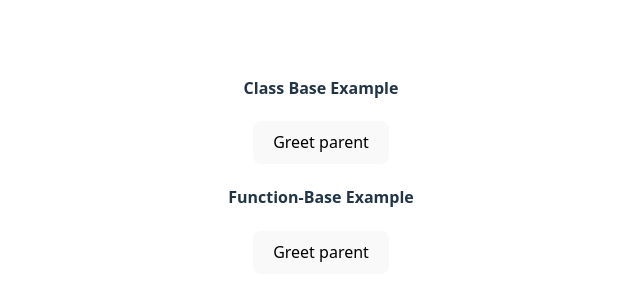
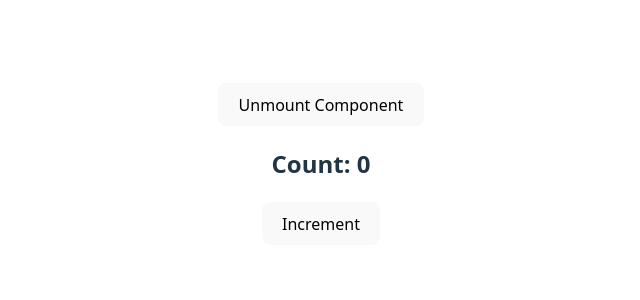
Before and after one commit to DarshanARahate/React-JS-Examples-August-2025, a React (Vite) app in the folder ReactCoreExamples/ReactFundamentalExample_1/: page / in a window 1280 px wide. Shown: the part 236-536 px from the top of the page, without its empty margins (319-959 px from the left). Built offline with nearby package versions, Linux system fonts and the light colour scheme.

Commit message:
LifeCycle of class base component

```diff
--- a/ReactCoreExamples/ReactFundamentalExample_1/src/App.jsx
+++ b/ReactCoreExamples/ReactFundamentalExample_1/src/App.jsx
@@ -11,7 +11,7 @@ import FunctionClick from './components/FunctionClick'
 import BindingEventHandlers from './components/ BindingEventHandlers'
 import MethodsAsPropsParentClassBase from './components/MethodsAsPropsParentClassBase'
 import MethodsAsPropsParentFunctionalBase from './components/MethodsAsPropsParentFunctionalBase'
-
+import ParentLifeCycle from './components/lifecycle/ParentLifeCycle'
 
 function App() {
   const [count, setCount] = useState(0)
@@ -39,8 +39,11 @@ function App() {
 
       {/* <BindingEventHandlers /> */}
 
-      <MethodsAsPropsParentClassBase />
-      <MethodsAsPropsParentFunctionalBase />
+      {/* <MethodsAsPropsParentClassBase />
+      <MethodsAsPropsParentFunctionalBase /> */}
+
+        <ParentLifeCycle />
+
     </div>
 
   )
--- /dev/null
+++ b/ReactCoreExamples/ReactFundamentalExample_1/src/components/lifecycle/ErrorBoundary.jsx
@@ -0,0 +1,28 @@
+import React , {Component} from "react";
+
+
+// ErrorBoundary to demonstrate error handling lifecycle
+export default class ErrorBoundary extends  Component {
+  constructor(props) {
+    super(props);
+    this.state = { hasError: false };
+    console.log("ErrorBoundary: constructor");
+  }
+
+  static getDerivedStateFromError(error) {
+    console.log("ErrorBoundary: getDerivedStateFromError");
+    return { hasError: true };
+  }
+
+  componentDidCatch(error, info) {
+    console.log("ErrorBoundary: componentDidCatch", error, info);
+  }
+
+  render() {
+    console.log("ErrorBoundary: render");
+    if (this.state.hasError) {
+      return <h2>Something went wrong!</h2>;
+    }
+    return this.props.children;
+  }
+}
--- /dev/null
+++ b/ReactCoreExamples/ReactFundamentalExample_1/src/components/lifecycle/LifecycleDemo.jsx
@@ -0,0 +1,52 @@
+import React , {Component} from "react";
+
+export default class LifecycleDemo extends Component {
+    constructor(props) {
+        super(props);
+        this.state = { count: 0 };
+        console.log("1. constructor");
+    }
+
+    static getDerivedStateFromProps(nextProps, prevState) {
+        console.log("2. getDerivedStateFromProps");
+        return null; // No state update
+    }
+
+    shouldComponentUpdate(nextProps, nextState) {
+        console.log("3. shouldComponentUpdate");
+        return true; // Allow update
+    }
+
+    render() {
+        console.log("4. render");
+        if (this.state.count === 5) {
+            // Force an error at count=5 to trigger error handling lifecycle
+            throw new Error("Crashed at count=5!");
+        }
+        return (
+            <div>
+                <h2>Count: {this.state.count}</h2>
+                <button onClick={() => this.setState({ count: this.state.count + 1 })}>
+                    Increment
+                </button>
+            </div>
+        );
+    }
+
+    componentDidMount() {
+        console.log("5. componentDidMount");
+    }
+
+    getSnapshotBeforeUpdate(prevProps, prevState) {
+        console.log("6. getSnapshotBeforeUpdate");
+        return null; // must return value (snapshot) or null
+    }
+
+    componentDidUpdate(prevProps, prevState, snapshot) {
+        console.log("7. componentDidUpdate");
+    }
+
+    componentWillUnmount() {
+        console.log("8. componentWillUnmount");
+    }
+}
--- /dev/null
+++ b/ReactCoreExamples/ReactFundamentalExample_1/src/components/lifecycle/ParentLifeCycle.jsx
@@ -0,0 +1,21 @@
+import React, {Component} from "react";
+import ErrorBoundary from "./ErrorBoundary";
+import LifecycleDemo from "./LifecycleDemo";
+
+// App component to mount/unmount LifecycleDemo
+export default class ParentLifeCycle extends Component {
+  state = { show: true };
+
+  render() {
+    return (
+      <ErrorBoundary>
+        <div>
+          <button onClick={() => this.setState({ show: !this.state.show })}>
+            {this.state.show ? "Unmount Component" : "Mount Component"}
+          </button>
+          {this.state.show && <LifecycleDemo />}
+        </div>
+      </ErrorBoundary>
+    );
+  }
+}
```
